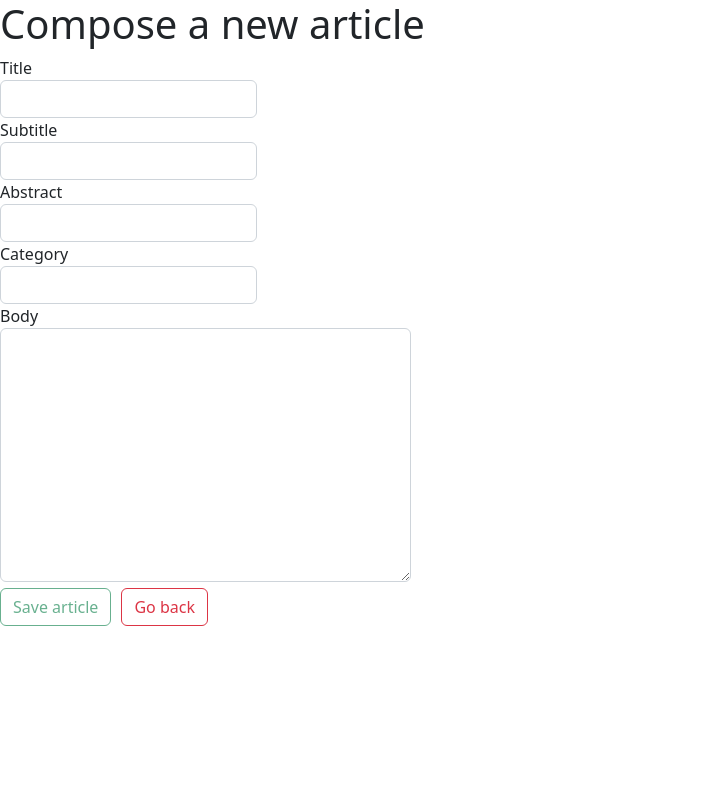
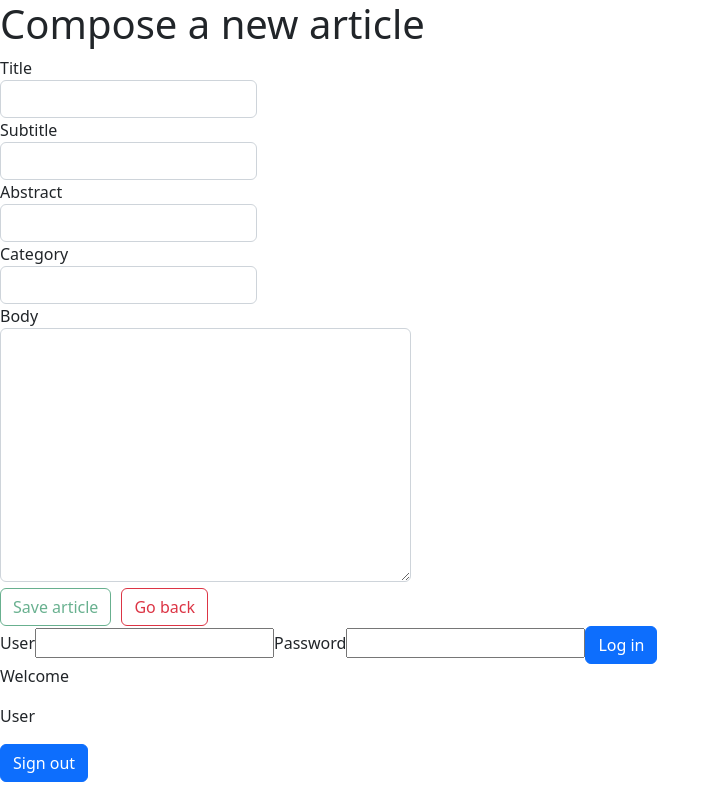
Before and after one commit to caroortegaa/pui-project-team5, an Angular app: page / in a window 1280 px wide. Shown: the top 789 px of the page, without its empty margins (0-720 px from the left). Built offline with nearby package versions, Linux system fonts and the light colour scheme.

Commit message:
Added login component
Basic HTML template

```diff
--- a/src/app/app.component.html
+++ b/src/app/app.component.html
@@ -1 +1,4 @@
 <app-article-edition></app-article-edition>
+
+<app-login></app-login>
+<app-article-details></app-article-details>
--- a/src/app/article-details/article-details.component.html
+++ b/src/app/article-details/article-details.component.html
@@ -1,4 +1,3 @@
-<p>article-details works!</p>
 <div class="container">
   <h1>Titulo</h1>
   <h2>Subtitulo</h2>
--- /dev/null
+++ b/src/app/login/login.component.html
@@ -0,0 +1,14 @@
+<div>
+  <form>
+    <label>User</label>
+    <input />
+    <label>Password</label>
+    <input />
+    <button class="btn btn-primary">Log in</button>
+  </form>
+</div>
+<div>
+  <p>Welcome</p>
+  <p>User</p>
+  <button class="btn btn-primary">Sign out</button>
+</div>
```
Also changed, not shown: src/app/app.module.ts (+3 -6 lines), src/app/login/login.component.ts (added, +10 -0 lines), src/app/login/login.component.css (added), 1 other file (tests, documents, lock files or other folders).
